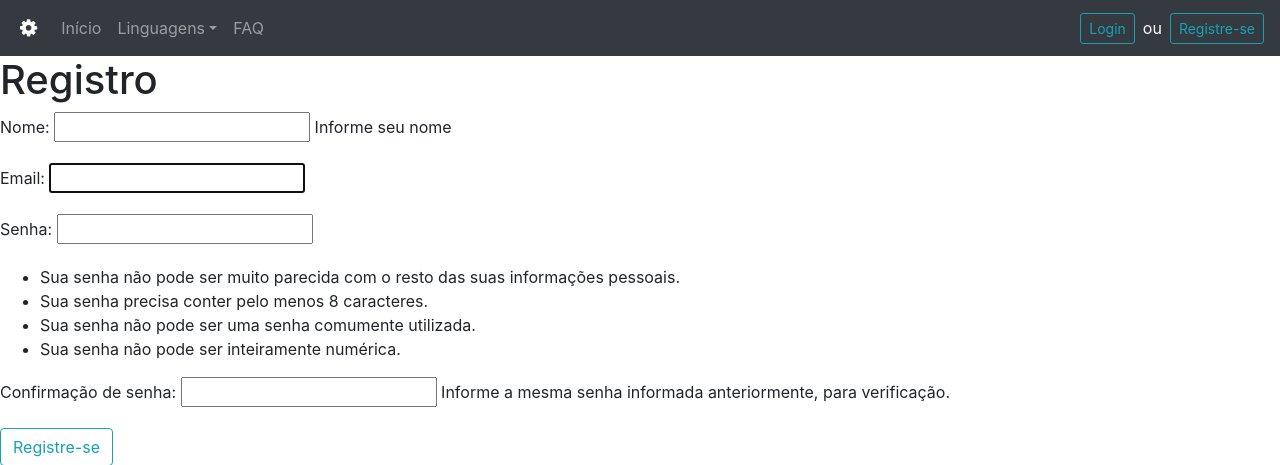
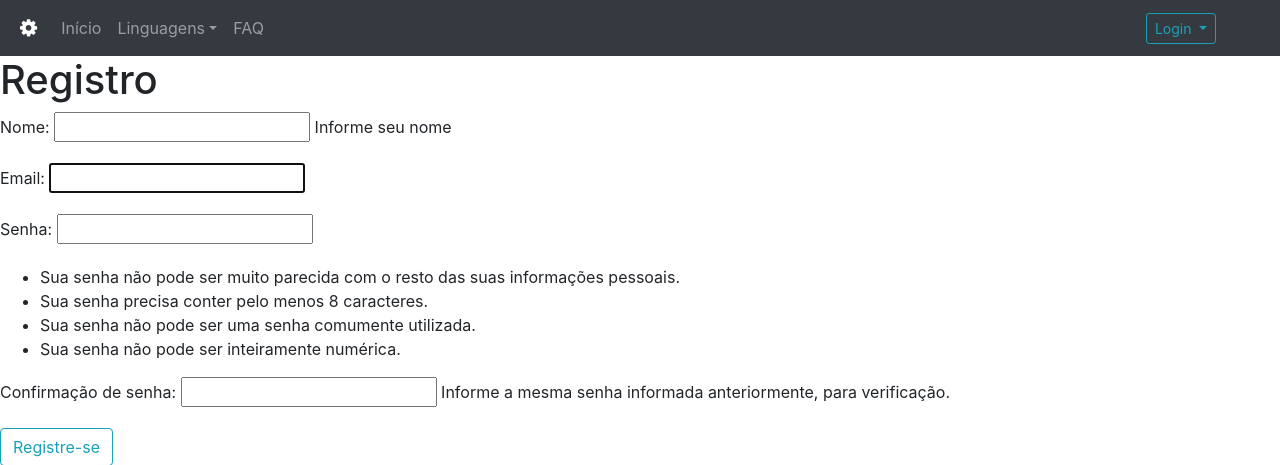
Before and after one commit to Leoalmeida95/mundo-dos-frameworks, a Django app: page /register/ in a window 1280 px wide. Shown: the top 465 px of the page. Run offline with Django 3.2, Linux system fonts and the light colour scheme; some libraries are stand-ins or nearby versions.

Commit message:
login form navbar

```diff
--- a/wof/templates/web/base.html
+++ b/wof/templates/web/base.html
@@ -32,7 +32,7 @@
 					 aria-expanded="false">Linguagens</a>
 					<div class="dropdown-menu dropdown-menu-right" aria-labelledby="navbarDropdown" style="font-size:70%;">
 						{%for lg in linguagens %}
-						<a class="dropdown-item" href="{% url 'web:frameworks' lg.id %}" >{{lg.nome}}</a>
+						<a class="dropdown-item" href="{% url 'web:frameworks' lg.id %}">{{lg.nome}}</a>
 						{%endfor%}
 						<div class="dropdown-divider"></div>
 						<a class="dropdown-item" href="#">FAQ</a>
@@ -87,13 +87,37 @@
 				</li>
 			</ul>
 			{% else %}
-			<div class="form-inline my-2 my-lg-0 mr-2">
-				<a class="btn btn-sm btn-outline-info my-2 my-sm-0" href="{% url 'admin:login' %}">Login</a>
-			</div>
-			<p style="color:white" class="my-2">ou</p>
-			<div class="form-inline my-2 my-lg-0 ml-2">
-				<a class="btn btn-sm btn-outline-info my-2 my-sm-0" href="{% url 'web:register' %}">Registre-se</a>
-			</div>
+			<ul class="navbar-nav mr-5">
+				<li class="nav-item dropdown">
+					<div class="btn-group my-2 my-lg-0 ml-2">
+						<button type="button" class="btn btn-sm btn-outline-info dropdown-toggle" data-toggle="dropdown" aria-haspopup="true" aria-expanded="false">
+							Login
+						</button>
+						<div class="dropdown-menu dropdown-menu-right">
+							<form class="px-4 py-3">
+								<div class="form-group">
+									<label for="exampleDropdownFormEmail1">Email</label>
+									<input type="email" class="form-control" id="exampleDropdownFormEmail1" placeholder="email@exemplo.com">
+								</div>
+								<div class="form-group">
+									<label for="exampleDropdownFormPassword1">Senha</label>
+									<input type="password" class="form-control" id="exampleDropdownFormPassword1" placeholder="Senha">
+								</div>
+								<div class="form-check">
+									<input type="checkbox" class="form-check-input" id="dropdownCheck">
+									<label class="form-check-label mb-2" for="dropdownCheck">
+										Lembre-me
+									</label>
+								</div>
+								<button type="submit" class="btn btn-primary">Entrar</button>
+							</form>
+							<div class="dropdown-divider"></div>
+							<a class="dropdown-item" href="#">Novo por aqui? Registre-se</a>
+							<a class="dropdown-item" href="{% url 'web:register' %}">Esqueceu a senha?</a>
+						</div>
+					</div>
+				</li>
+			</ul>
 			{% endif %}
 		</div>
 	</nav>
```
